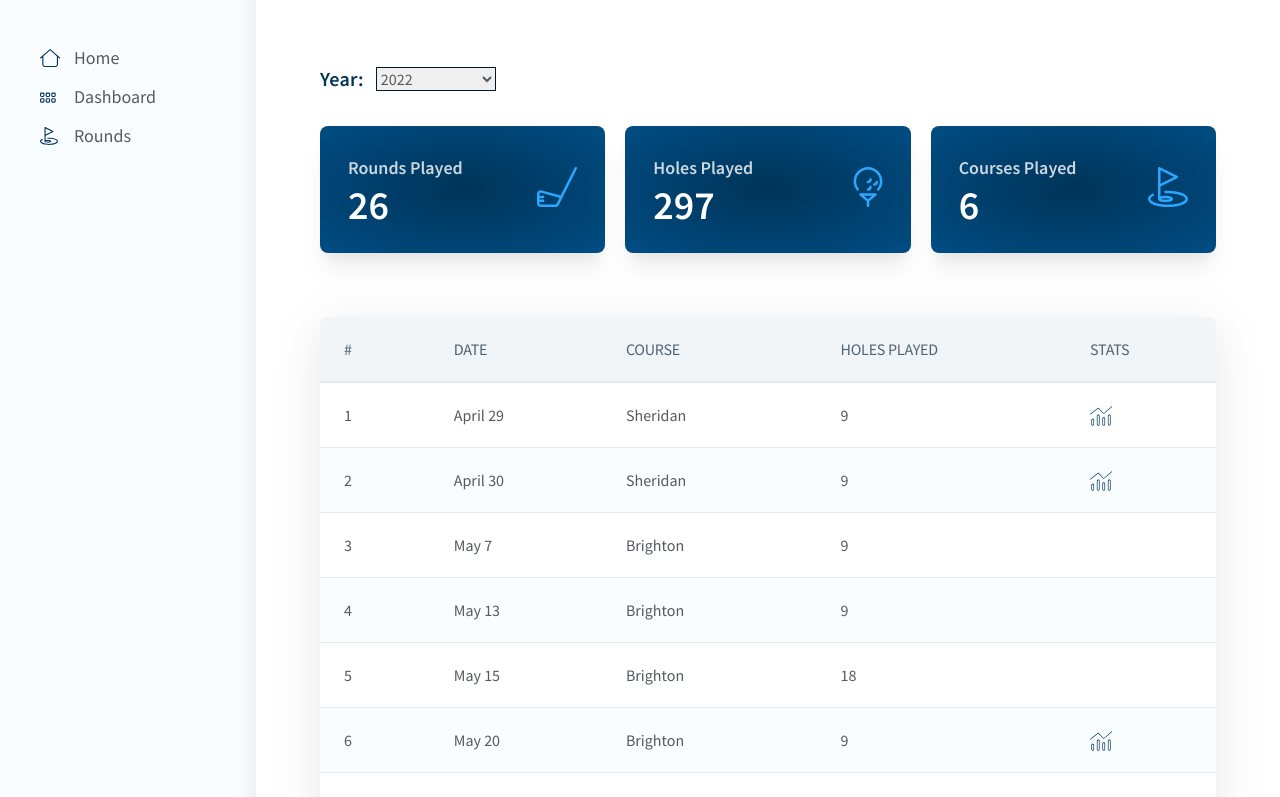
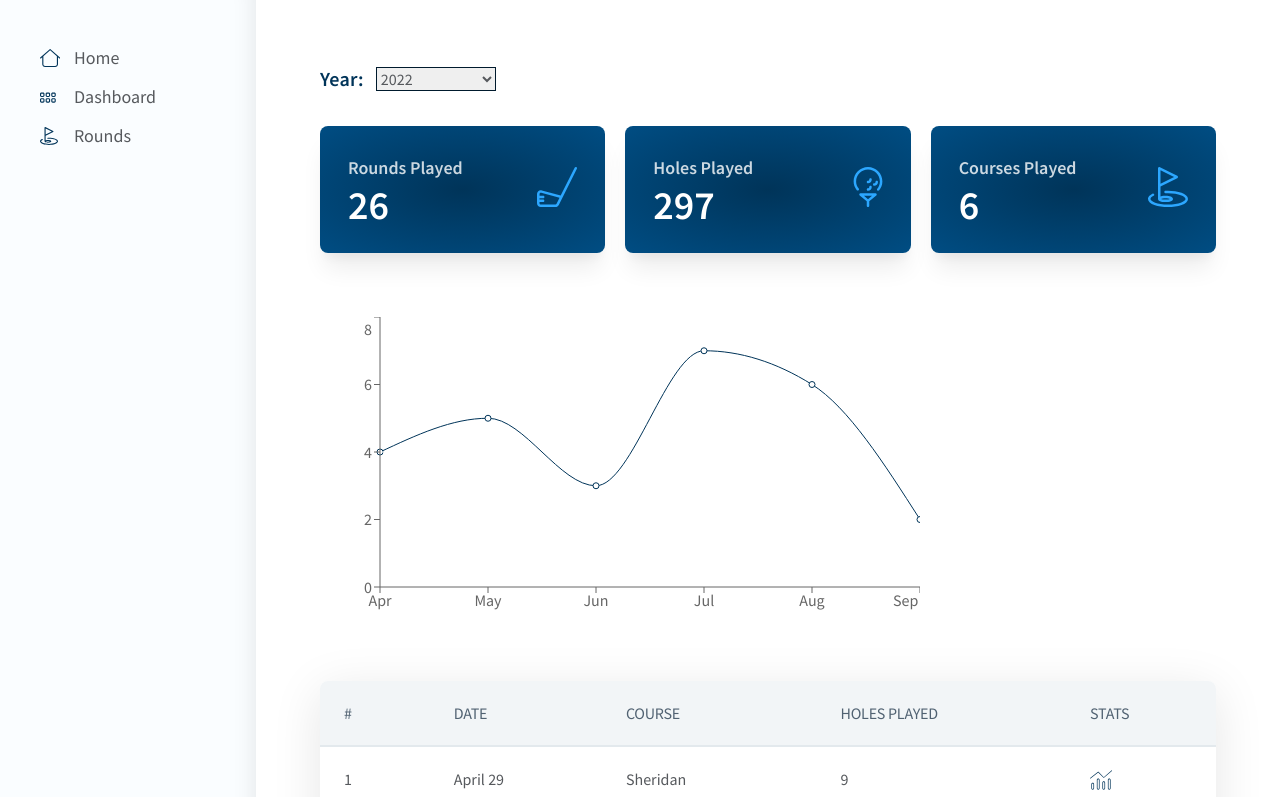
Before and after one commit to dkersten/golf-scorecard-v1, a React (Create React App) app: page /rounds in a window 1280 px wide. Shown: the top 797 px of the page. Built offline with nearby package versions, Linux system fonts and the light colour scheme.

Commit message:
added charts section to rounds component

```diff
--- a/package.json
+++ b/package.json
@@ -14,6 +14,7 @@
     "react-dom": "^18.2.0",
     "react-router-dom": "^6.3.0",
     "react-scripts": "5.0.1",
+    "recharts": "^2.1.13",
     "sass": "^1.54.3",
     "typescript": "^4.7.4",
     "web-vitals": "^2.1.4"
--- /dev/null
+++ b/src/Components/LineGraph.js
@@ -0,0 +1,19 @@
+import { LineChart, Line, CartesianGrid, XAxis, YAxis, Tooltip } from 'recharts'
+
+const LineGraph = () => {
+    const graphData = [{name: 'Apr', rounds: 4}, {name: 'May', rounds: 5}, {name: 'Jun', rounds: 3}, {name: 'Jul', rounds: 7}, {name: 'Aug', rounds: 6}, {name: 'Sep', rounds: 2}]
+
+    return(
+        <div className='graph-container'>
+            <LineChart width={600} height={300} data={graphData} margin={{ top: 0, right: 0, bottom: 0, left: 0 }}>
+                <Line type="monotone" dataKey="rounds" stroke="#003459" />
+                <CartesianGrid stroke="#fff" strokeDasharray="5 500" />
+                <XAxis dataKey="name" />
+                <YAxis dataKey="rounds" />
+                <Tooltip />
+            </LineChart>
+        </div>
+    )
+}
+
+export default LineGraph
--- a/src/Pages/Rounds.js
+++ b/src/Pages/Rounds.js
@@ -3,6 +3,7 @@ import Layout from "../Layout"
 import CardOverview from "../Components/CardOverview"
 import Table from "../Components/Table"
 import SelectWithState from "../Components/SelectWithState"
+import LineGraph from "../Components/LineGraph"
 
 // data
 import rounds from "../Temp Data/updatedRoundsData"
@@ -63,6 +64,9 @@ const Rounds = () => {
                     </ul>
                 </div>
             </div>
+            <div className="graph-section">
+                <LineGraph />
+            </div>
             <Table
                 bodyData={rounds[yearChoice].rounds}
                 headerColumns={["#", "Date", "Course", "Holes Played", "Stats"]}
--- a/src/styling/config.scss
+++ b/src/styling/config.scss
@@ -133,6 +133,18 @@ $font-xxl: 2.5rem;
         }
 
     }
+
+    @media only screen and (max-width: 767px) {
+        margin-bottom: $s-lg2;
+    }
+}
+
+.graph-section {
+    margin-bottom: $s-lg3;
+
+    @media only screen and (max-width: 767px) {
+        margin-bottom: $s-lg2;
+    }
 }
 
 .btn-primary {
```
Also changed, not shown: 1 other file (tests, documents, lock files or other folders).
